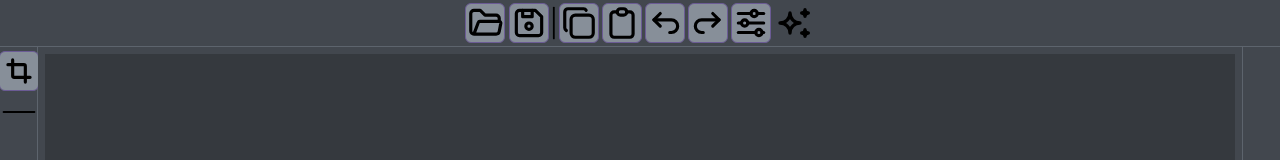
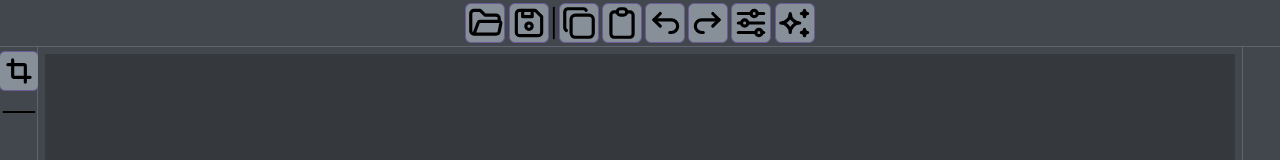
Before and after one commit to GMFK00/Editor-de-Imagens-WEB, a plain HTML site: page index.html in a window 1280 px wide. Shown: the top 160 px of the page. Drawn offline with Linux system fonts and the light colour scheme.

Commit message:
Botão efeitos

```diff
--- a/index.html
+++ b/index.html
@@ -23,9 +23,9 @@
 
               <svg  xmlns="http://www.w3.org/2000/svg"  width="44"  height="44"  viewBox="0 0 24 24"  fill="none"  stroke="currentColor"  stroke-width="2"  stroke-linecap="round"  stroke-linejoin="round" class="disabled top-bar-icon ui-btn-icon icon icon-tabler icons-tabler-outline icon-tabler-arrow-forward-up"><path stroke="none" d="M0 0h24v24H0z" fill="none"/><path d="M15 14l4 -4l-4 -4" /><path d="M19 10h-11a4 4 0 1 0 0 8h1" /></svg>
 
-              <svg  xmlns="http://www.w3.org/2000/svg"  width="44"  height="44"  viewBox="0 0 24 24"  fill="none"  stroke="currentColor"  stroke-width="2"  stroke-linecap="round"  stroke-linejoin="round" class="disabled top-bar-icon ui-btn-icon icon icon-tabler icons-tabler-outline icon-tabler-adjustments-horizontal" id="filtersbtn"><path stroke="none" d="M0 0h24v24H0z" fill="none"/><path d="M14 6m-2 0a2 2 0 1 0 4 0a2 2 0 1 0 -4 0" /><path d="M4 6l8 0" /><path d="M16 6l4 0" /><path d="M8 12m-2 0a2 2 0 1 0 4 0a2 2 0 1 0 -4 0" /><path d="M4 12l2 0" /><path d="M10 12l10 0" /><path d="M17 18m-2 0a2 2 0 1 0 4 0a2 2 0 1 0 -4 0" /><path d="M4 18l11 0" /><path d="M19 18l1 0" /></svg>
+              <svg  xmlns="http://www.w3.org/2000/svg"  width="44"  height="44"  viewBox="0 0 24 24"  fill="none"  stroke="currentColor"  stroke-width="2"  stroke-linecap="round"  stroke-linejoin="round" class="disabled top-bar-icon  ui-btn-icon icon icon-tabler icons-tabler-outline icon-tabler-adjustments-horizontal" id="filtersbtn"><path stroke="none" d="M0 0h24v24H0z" fill="none"/><path d="M14 6m-2 0a2 2 0 1 0 4 0a2 2 0 1 0 -4 0" /><path d="M4 6l8 0" /><path d="M16 6l4 0" /><path d="M8 12m-2 0a2 2 0 1 0 4 0a2 2 0 1 0 -4 0" /><path d="M4 12l2 0" /><path d="M10 12l10 0" /><path d="M17 18m-2 0a2 2 0 1 0 4 0a2 2 0 1 0 -4 0" /><path d="M4 18l11 0" /><path d="M19 18l1 0" /></svg>
 
-              <svg  xmlns="http://www.w3.org/2000/svg"  width="44"  height="44"  viewBox="0 0 24 24"  fill="none"  stroke="currentColor"  stroke-width="2"  stroke-linecap="round"  stroke-linejoin="round"  class="icon icon-tabler icons-tabler-outline icon-tabler-sparkles"><path stroke="none" d="M0 0h24v24H0z" fill="none"/><path d="M16 18a2 2 0 0 1 2 2a2 2 0 0 1 2 -2a2 2 0 0 1 -2 -2a2 2 0 0 1 -2 2zm0 -12a2 2 0 0 1 2 2a2 2 0 0 1 2 -2a2 2 0 0 1 -2 -2a2 2 0 0 1 -2 2zm-7 12a6 6 0 0 1 6 -6a6 6 0 0 1 -6 -6a6 6 0 0 1 -6 6a6 6 0 0 1 6 6z" /></svg>
+              <svg  xmlns="http://www.w3.org/2000/svg"  width="44"  height="44"  viewBox="0 0 24 24"  fill="none"  stroke="currentColor"  stroke-width="2"  stroke-linecap="round"  stroke-linejoin="round"  class="disabled top-bar-icon  ui-btn-icon icon icon-tabler icons-tabler-outline icon-tabler-sparkles"><path stroke="none" d="M0 0h24v24H0z" fill="none"/><path d="M16 18a2 2 0 0 1 2 2a2 2 0 0 1 2 -2a2 2 0 0 1 -2 -2a2 2 0 0 1 -2 2zm0 -12a2 2 0 0 1 2 2a2 2 0 0 1 2 -2a2 2 0 0 1 -2 -2a2 2 0 0 1 -2 2zm-7 12a6 6 0 0 1 6 -6a6 6 0 0 1 -6 -6a6 6 0 0 1 -6 6a6 6 0 0 1 6 6z" /></svg>
 
             </div>
             <section class="mainSection">
```
